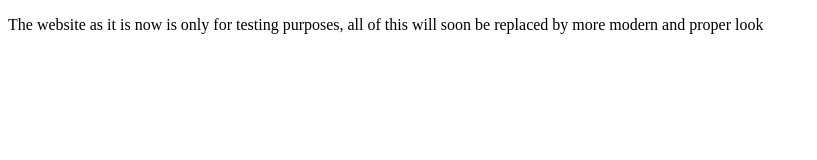
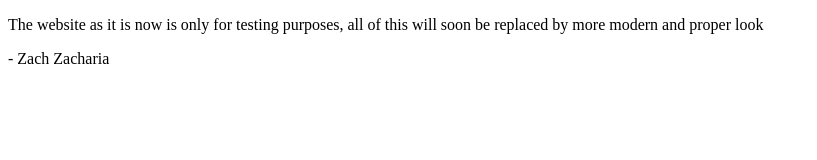
Before and after one commit to saeservices/saeservices.github.io, a plain HTML site: page index.html in a window 1280 px wide. Shown: the whole page, without its empty margins (0-817 px from the left). Drawn offline with Linux system fonts and the light colour scheme.

Commit message:
Changed a bit in index.html

```diff
--- a/index.html
+++ b/index.html
@@ -4,5 +4,6 @@
 </head>
 <body>
     <p>The website as it is now is only for testing purposes, all of this will soon be replaced by more modern and proper look</p>
+    <p>- Zach Zacharia</p>
 </body>
 </html>
```
